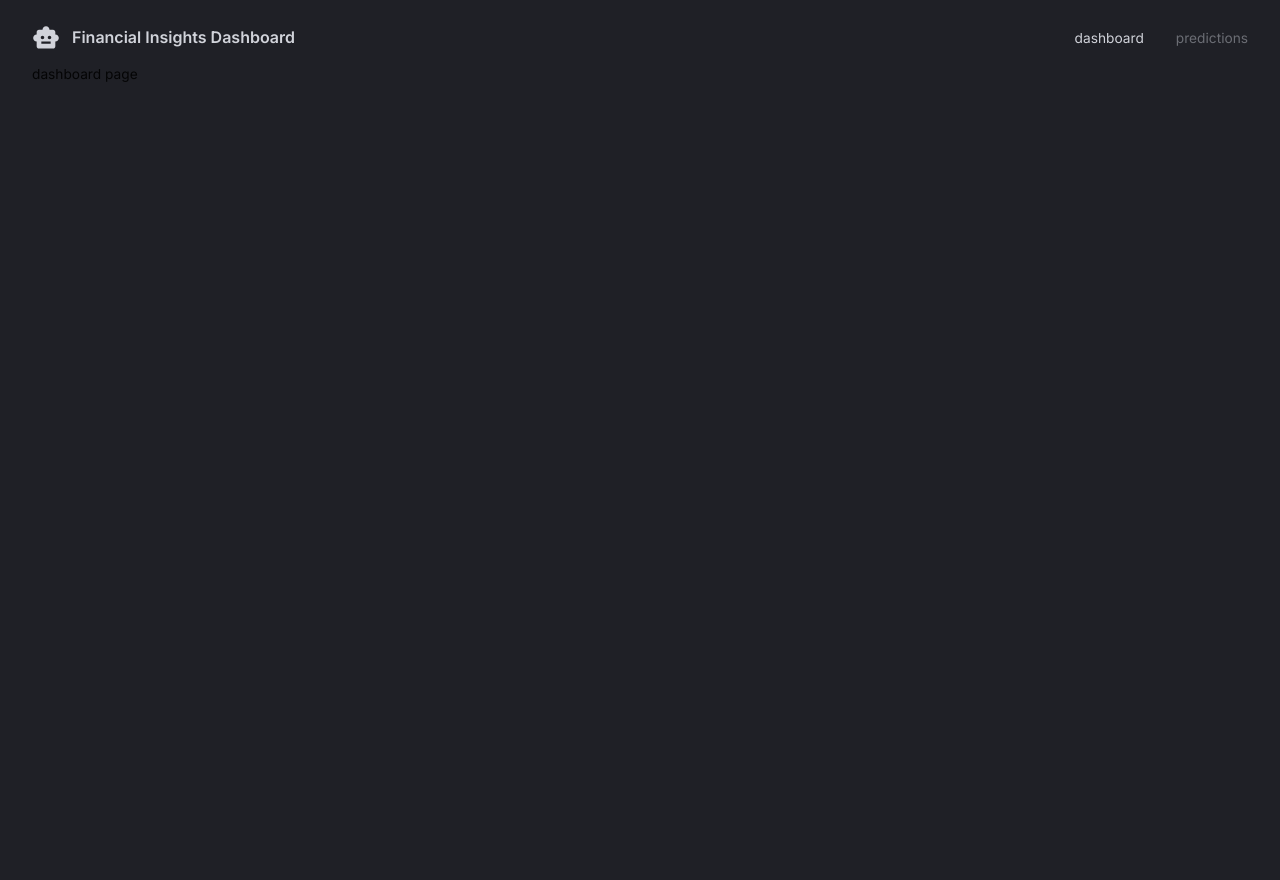
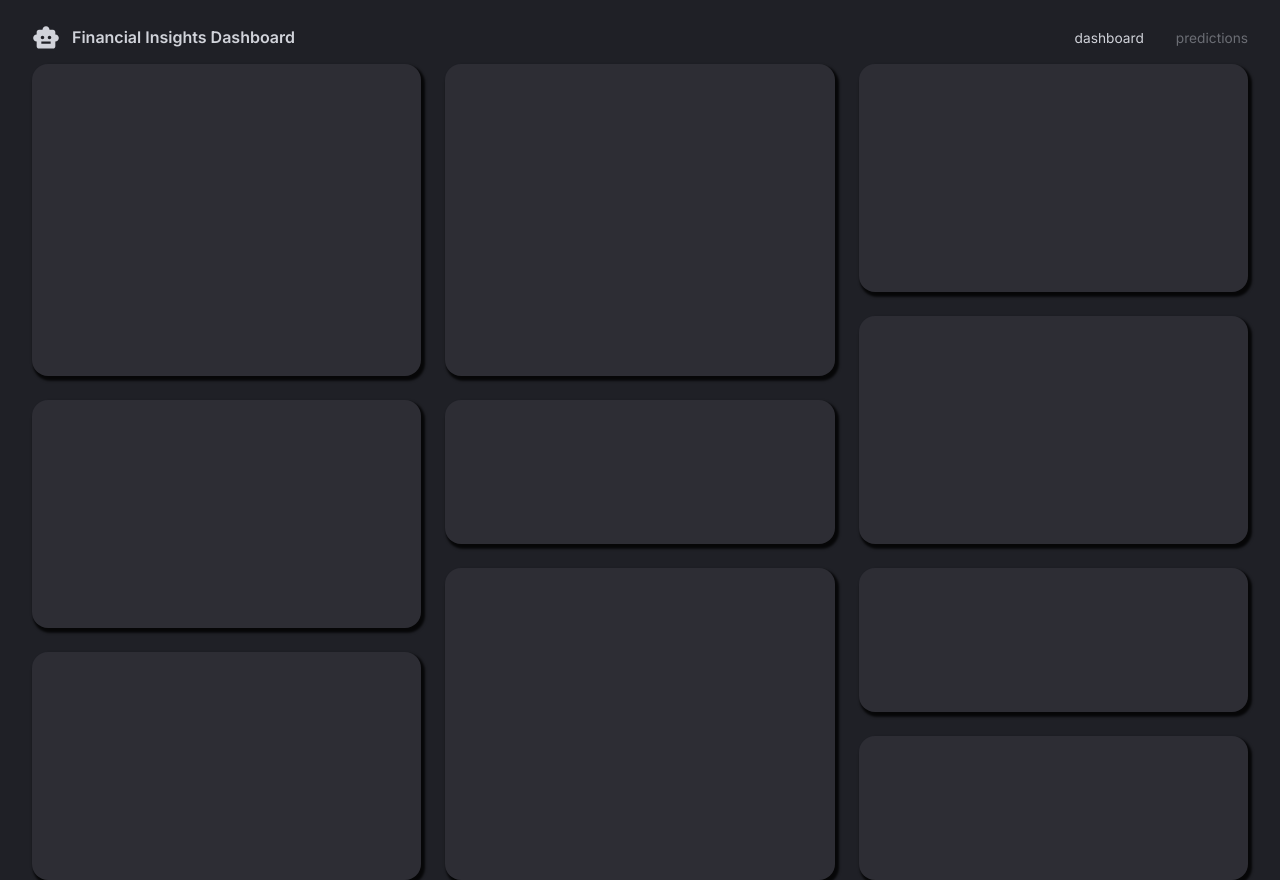
Before and after one commit to varshigak/ML-Financial-Insights-Dashboard, a React (Vite) app in the folder client/: page / in a window 1280 px wide. Before the commit the page ends 800 px from the top, so only its background shows below. Built offline with nearby package versions, Linux system fonts and the light colour scheme.

Commit message:
Design dashboard layout

```diff
--- a/client/src/App.tsx
+++ b/client/src/App.tsx
@@ -4,6 +4,7 @@
 import { Box, CssBaseline } from "@mui/material";
 import { BrowserRouter, Route, Routes } from "react-router-dom";
 import Navbar from "@/scenes/navbar";
+import Dashboard from "@/scenes/dashboard";
 
 function App() {
   const theme = useMemo(() => createTheme(themeSettings), [])
@@ -16,7 +17,7 @@
 
           </Navbar>
           <Routes>
-            <Route path="/" element={<div>dashboard page</div>} />
+            <Route path="/" element={<Dashboard />} />
             <Route
             path="/predictions"
             element={<div>predictions page</div>} />
--- /dev/null
+++ b/client/src/components/DashboardBox.tsx
@@ -0,0 +1,10 @@
+import { Box } from "@mui/material";
+import { styled } from "@mui/system";
+
+const DashboardBox = styled(Box)(({ theme }) => ({
+    backgroundColor: theme.palette.background.light,
+    borderRadius: "1rem",
+    boxShadow: "0.15rem 0.2rem 0.15rem 0.1rem rgba(0, 0, 0, .8)"
+}));
+
+export default DashboardBox;
--- /dev/null
+++ b/client/src/scenes/dashboard/Row1.tsx
@@ -0,0 +1,13 @@
+import DashboardBox from '@/components/DashboardBox'
+
+const Row1 = () => {
+  return (
+    <>
+        <DashboardBox gridArea="a"></DashboardBox>
+        <DashboardBox gridArea="b"></DashboardBox>
+        <DashboardBox gridArea="c"></DashboardBox>
+    </>
+)
+}
+
+export default Row1
--- /dev/null
+++ b/client/src/scenes/dashboard/Row2.tsx
@@ -0,0 +1,13 @@
+import DashboardBox from '@/components/DashboardBox'
+
+const Row2 = () => {
+  return (
+    <>
+        <DashboardBox gridArea="d"></DashboardBox>
+        <DashboardBox gridArea="e"></DashboardBox>
+        <DashboardBox gridArea="f"></DashboardBox>
+    </>
+)
+}
+
+export default Row2
--- /dev/null
+++ b/client/src/scenes/dashboard/Row3.tsx
@@ -0,0 +1,14 @@
+import DashboardBox from '@/components/DashboardBox'
+
+const Row3 = () => {
+  return (
+    <>
+        <DashboardBox gridArea="g"></DashboardBox>
+        <DashboardBox gridArea="h"></DashboardBox>
+        <DashboardBox gridArea="i"></DashboardBox>
+        <DashboardBox gridArea="j"></DashboardBox>
+    </>
+)
+}
+
+export default Row3
--- /dev/null
+++ b/client/src/scenes/dashboard/index.tsx
@@ -0,0 +1,75 @@
+import { Box, useMediaQuery } from '@mui/material';
+import Row1 from './Row1';
+import Row2 from './Row2';
+import Row3 from './Row3';
+
+const gridTemplateLargeScreens = `
+    "a b c"
+    "a b c"
+    "a b c"
+    "a b f"
+    "d e f"
+    "d e f"
+    "d h i"
+    "g h i"
+    "g h j"
+    "g h j"
+  `;
+const gridTemplateSmallScreens = `
+    "a"
+    "a"
+    "a"
+    "a"
+    "b"
+    "b"
+    "b"
+    "b"
+    "c"
+    "c"
+    "c"
+    "d"
+    "d"
+    "d"
+    "e"
+    "e"
+    "f"
+    "f"
+    "f"
+    "g"
+    "g"
+    "g"
+    "h"
+    "h"
+    "h"
+    "h"
+    "i"
+    "i"
+    "j"
+    "j"
+`;
+
+const Dashboard = () => {
+    const isAboveMediumScreens = useMediaQuery("(min-width: 1200px)")
+    return (
+        <Box width="100%" height="100%" display="grid" gap="1.5rem"
+            sx={
+                isAboveMediumScreens ? {
+                    gridTemplateColumns: "repeat(3, minmax(370px, 1fr))",
+                    gridTemplateRows: "repeat(10, minmax(60px, 1fr))",
+                    gridTemplateAreas: gridTemplateLargeScreens,
+            } : {
+                gridAutoColumns: "1fr",
+                gridAutoRows: "80px",
+                gridTemplateAreas: gridTemplateSmallScreens,
+            }
+        }
+        >
+            <Row1 />
+            <Row2 />
+            <Row3 />
+        </Box>
+    );
+
+}
+
+export default Dashboard
```
